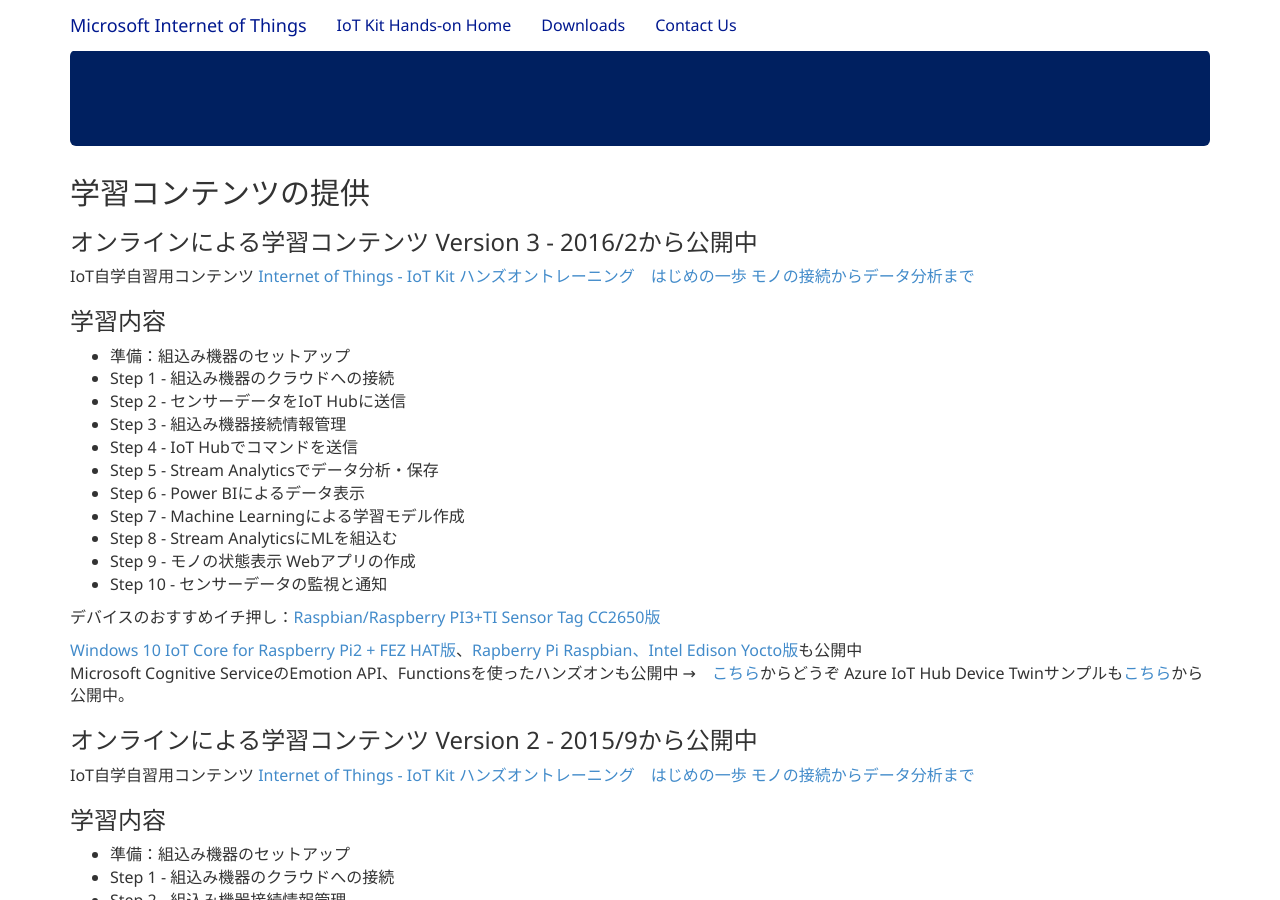
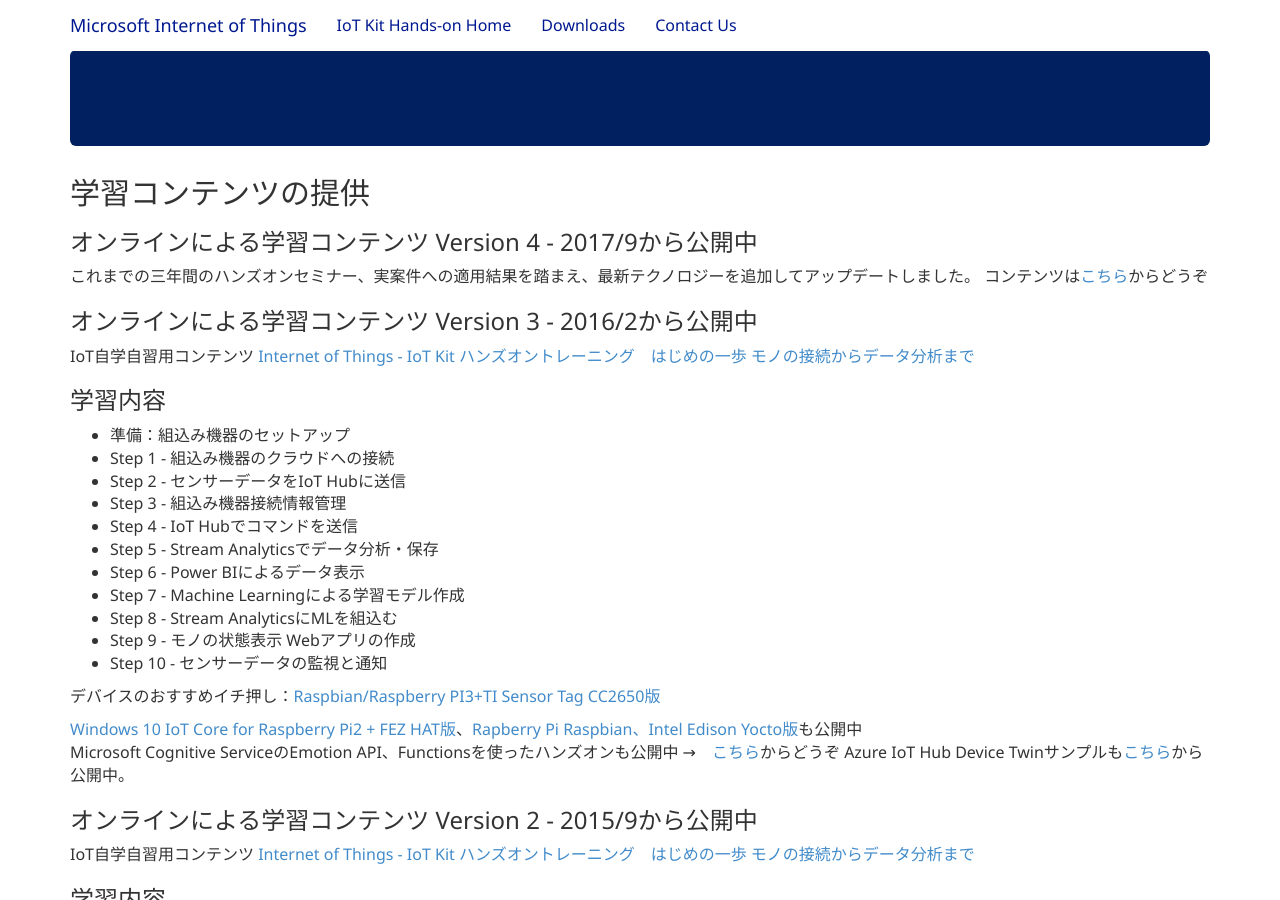
Before and after one commit to ms-iotkithol-jp/ms-iotkithol-jp.github.io, a Jekyll site: the page built from LetsBegin.md, in a window 1280 px wide and 900 px high. Built offline with Jekyll 4.4.1, drawn with Linux system fonts in a browser that asks for light colours.

Commit message:
Add Ver4 info

```diff
--- a/LetsBegin.md
+++ b/LetsBegin.md
@@ -11,6 +11,10 @@
 
 
 ## 学習コンテンツの提供
+
+### オンラインによる学習コンテンツ Version 4  - 2017/9から公開中
+これまでの三年間のハンズオンセミナー、実案件への適用結果を踏まえ、最新テクノロジーを追加してアップデートしました。
+コンテンツは[こちら](http://github.com/ms-iotkithol-jp/IoTKitHoLV4)からどうぞ
 
 ### オンラインによる学習コンテンツ Version 3 - 2016/2から公開中
 IoT自学自習用コンテンツ [Internet of Things - IoT Kit ハンズオントレーニング　はじめの一歩 モノの接続からデータ分析まで](https://1drv.ms/f/s!Aihe6QsTtyqct5NLyb3wWWm_Xptk1g)
```
